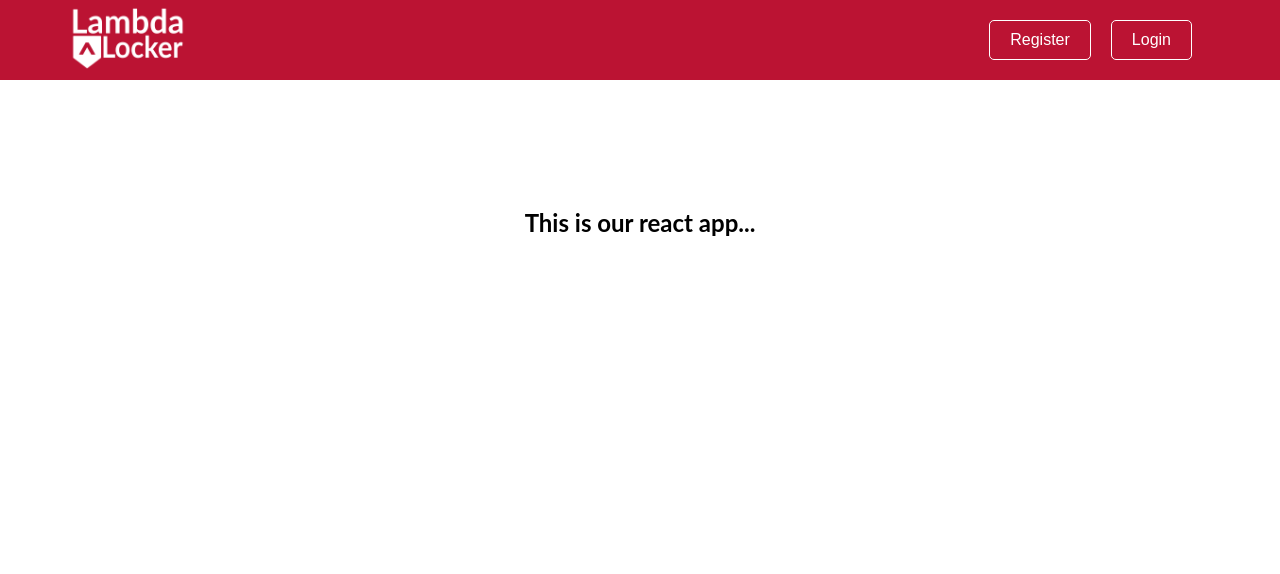
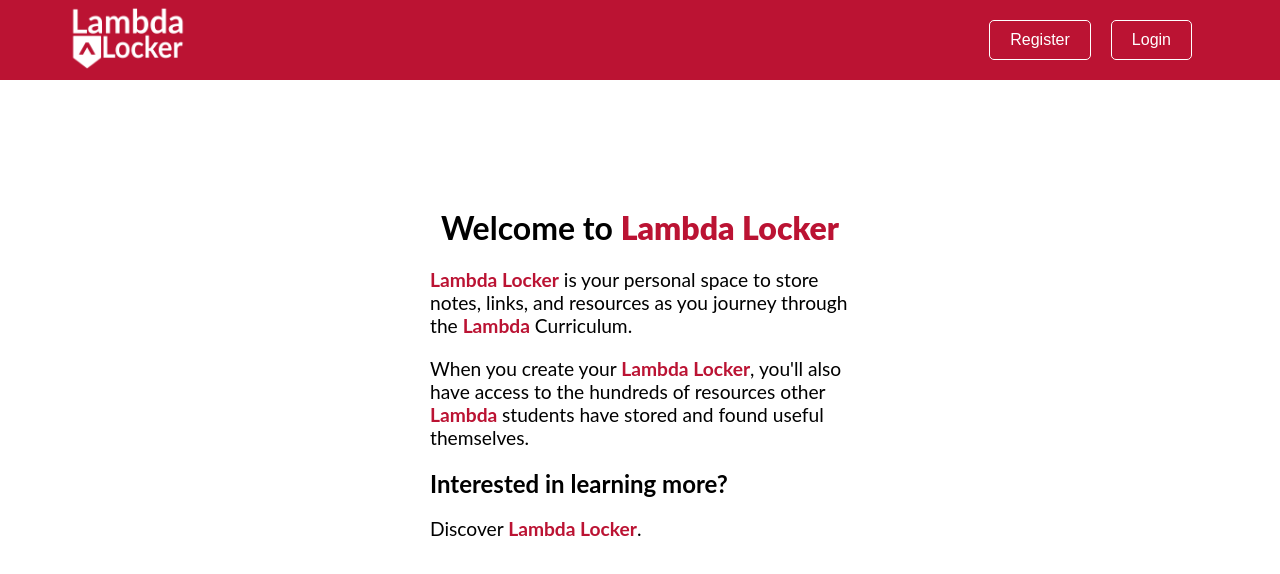
Before and after one commit to lambda-locker/Lambda-Locker-Frontend, a React (Create React App) app in the folder lambda-locker/: page / in a window 1280 px wide. Shown: the top 574 px of the page. Built offline with nearby package versions, Linux system fonts and the light colour scheme.

Commit message:
Added intro text to Home component

```diff
--- a/lambda-locker/src/components/Home/Home.js
+++ b/lambda-locker/src/components/Home/Home.js
@@ -1,11 +1,30 @@
 import React from 'react'
 
+import styled from 'styled-components'
+
+const HomeContainer = styled.div`
+    width: 420px;
+    margin: 0 auto;
+
+    p {
+        font-size: 1.2rem;
+        text-align: left;
+    }
+
+    h2 {
+        text-align: left;
+    }
+`
+
 const Home = () => {
-
     return (
-        <div>
-            <h2>This is our react app...</h2>
-        </div>
+        <HomeContainer>
+            <h1>Welcome to <span className="lambdaText">Lambda Locker</span></h1>
+            <p><span className="lambdaText">Lambda Locker</span> is your personal space to store notes, links, and resources as you journey through the <span className="lambdaText">Lambda</span>  Curriculum.</p>
+            <p>When you create your <span className="lambdaText">Lambda Locker</span>, you'll also have access to the hundreds of resources other <span className="lambdaText">Lambda </span>students have stored and found useful themselves.</p>
+            <h2>Interested in learning more?</h2>
+            <p>Discover <span className="lambdaText">Lambda Locker</span>.</p>
+        </HomeContainer>
     )
 }
 
```
